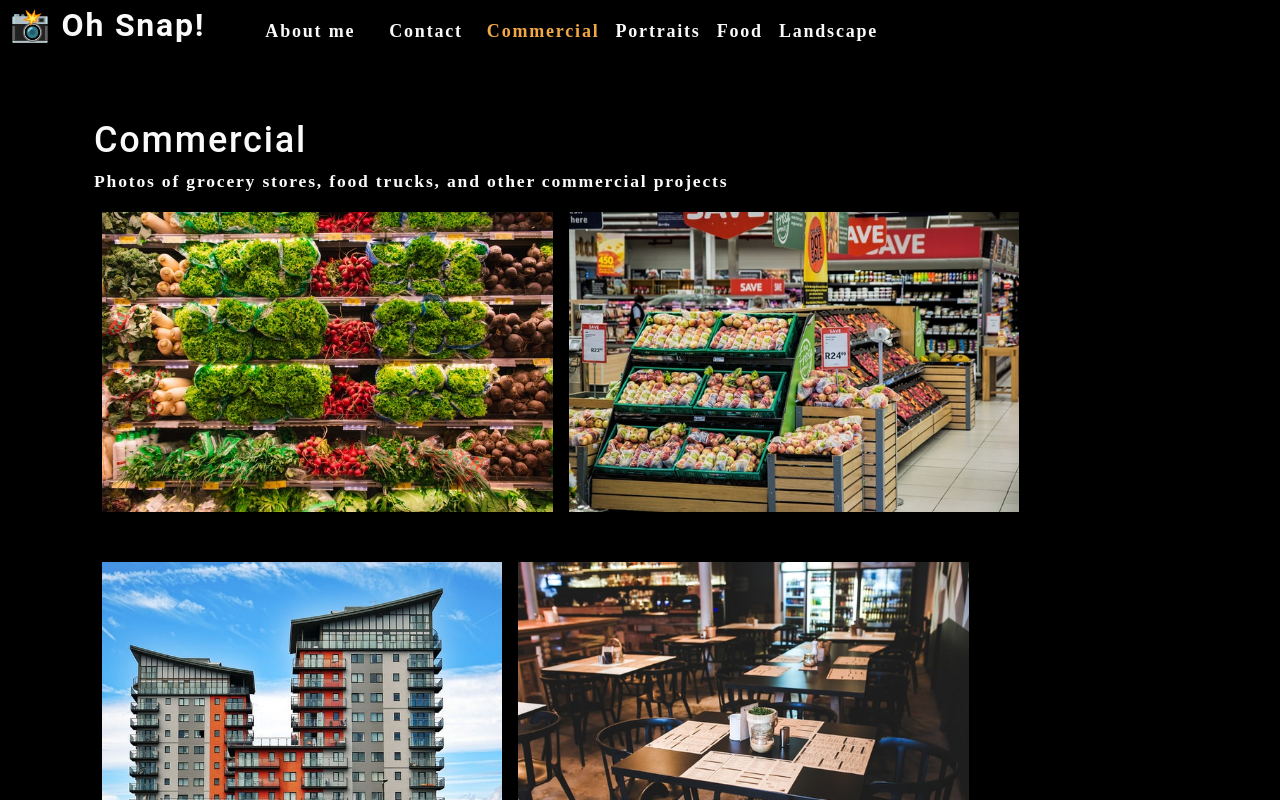
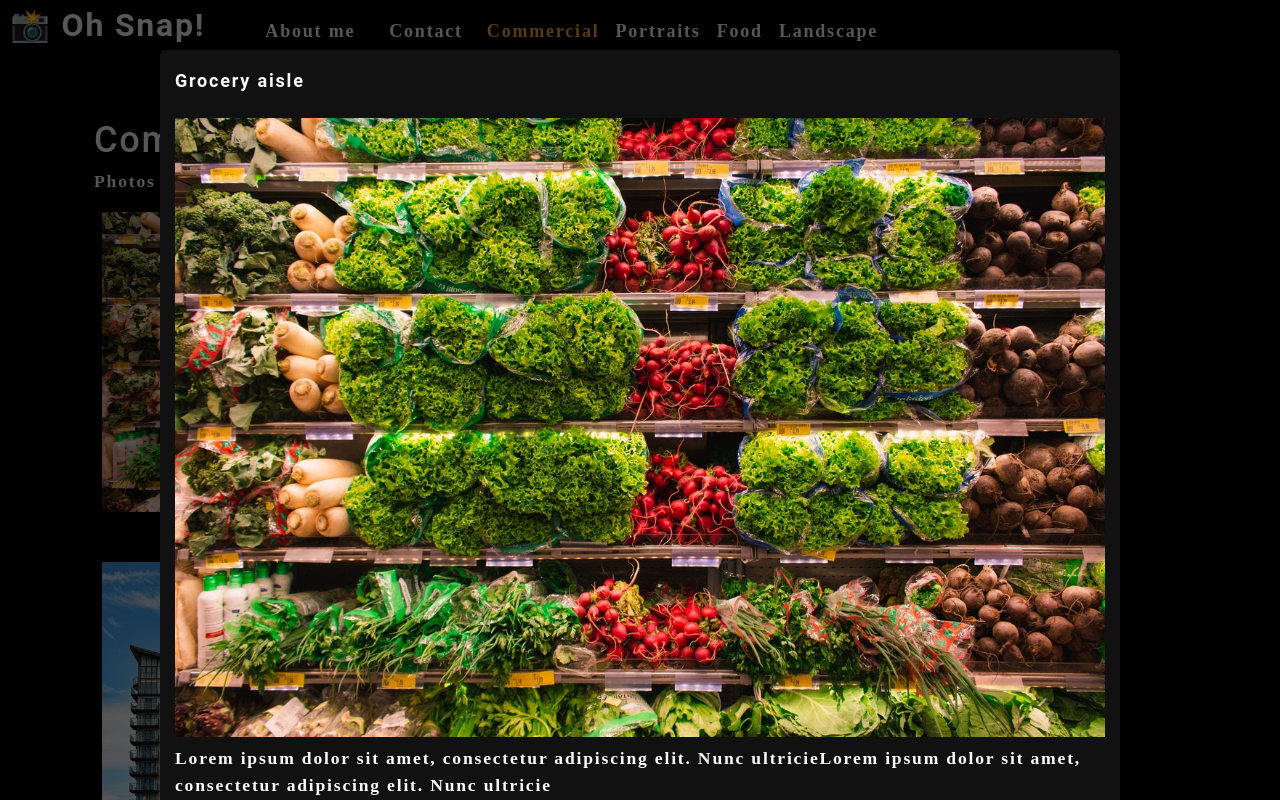
Before and after one commit to Bycicleace/photo-port, a React (Create React App) app: page / in a window 1280 px wide. Both pictures are taken after a click on the picture 327 px from the left and 361 px from the top of the page. Shown: the top 800 px of the page. Built offline with nearby package versions, Linux system fonts and the light colour scheme.

Commit message:
Added modals

```diff
--- a/src/components/Modal/index.js
+++ b/src/components/Modal/index.js
@@ -1,9 +1,20 @@
 import React from 'react';
 
-function Modal() {
+function Modal({currentPhoto}) {
+    const { name, category, description, index } = currentPhoto;
+
     return (
-        <div>
-
+        <div className='modalBackdrop'>
+            <div className='modalContainer'>
+                <h3 className='modalTitle'>{name}</h3>
+                <img src={require(`../../assets/large/${category}/${index}.jpg`)} alt="current category" />
+                <p>
+                    {description}
+                </p>
+                <button type="button">
+                    Close this modal
+                </button>
+            </div>
         </div>
     );
 };
--- a/src/components/PhotoList/index.js
+++ b/src/components/PhotoList/index.js
@@ -1,4 +1,5 @@
 import React, { useState } from 'react';
+import Modal from '../Modal';
 
 function PhotoList(props) {
     const { category } = props;
@@ -97,14 +98,23 @@
     ]);
 
     const currentPhotos = photos.filter((photo) => photo.category === category);
+    const [currentPhoto, setCurrentPhoto] = useState();
+    const [isModalOpen, setIsModalOpen] = useState(false);
+
+    const toggleModal = (image, i) => {
+        setCurrentPhoto({...image, index: i});
+        setIsModalOpen(true);
+    }
 
     return (
         <div className='flex-row'>
+            {isModalOpen && <Modal currentPhoto={currentPhoto}/>}
             {currentPhotos.map((image, i) => (
                 <img
                     src={require(`../../assets/small/${category}/${i}.jpg`)}
                     alt={image.name}
                     className='img-thumbnail mx-1'
+                    onClick={() => toggleModal(image,i)}
                     key={image.name}
                 />
             ))}
```
